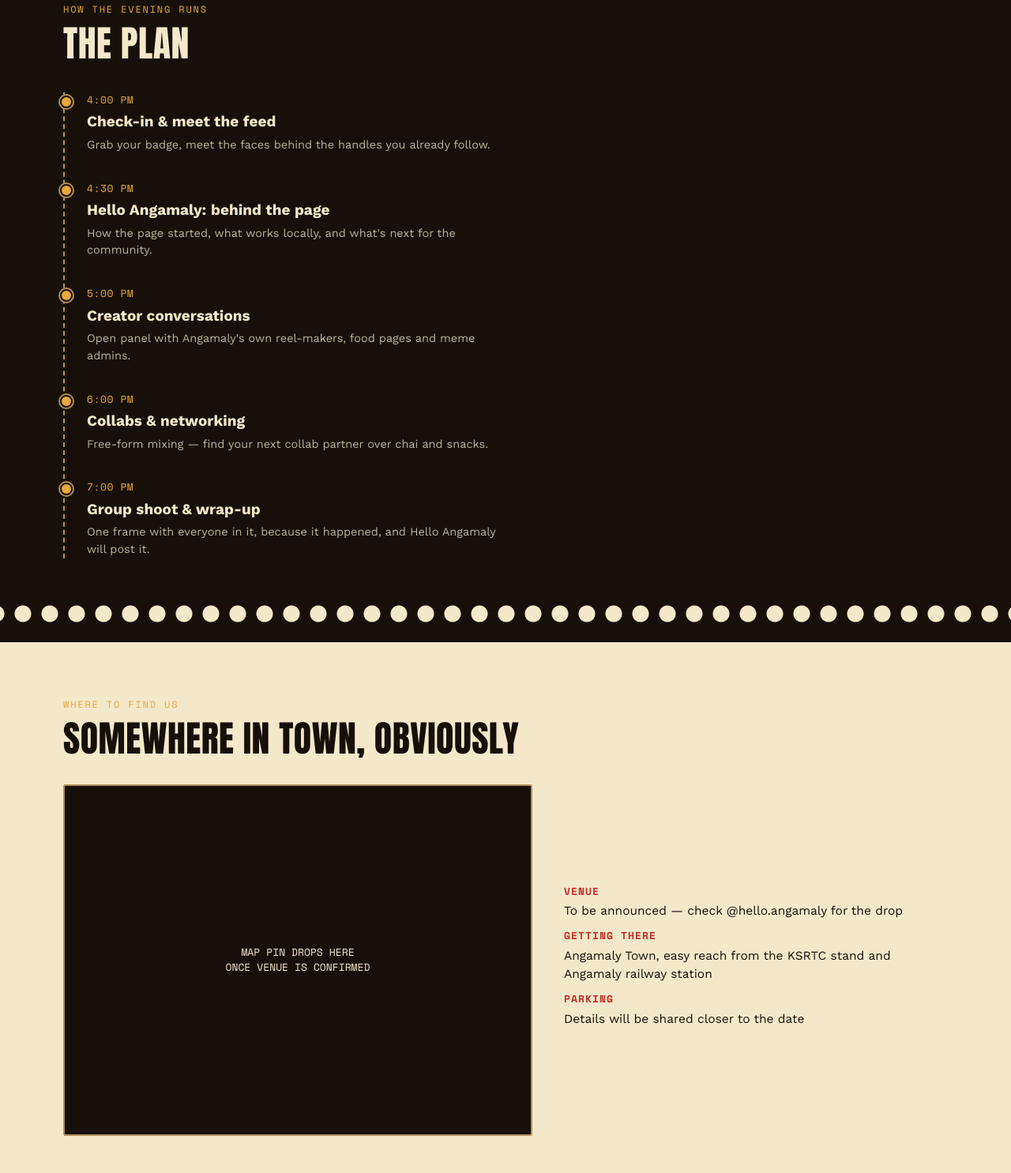
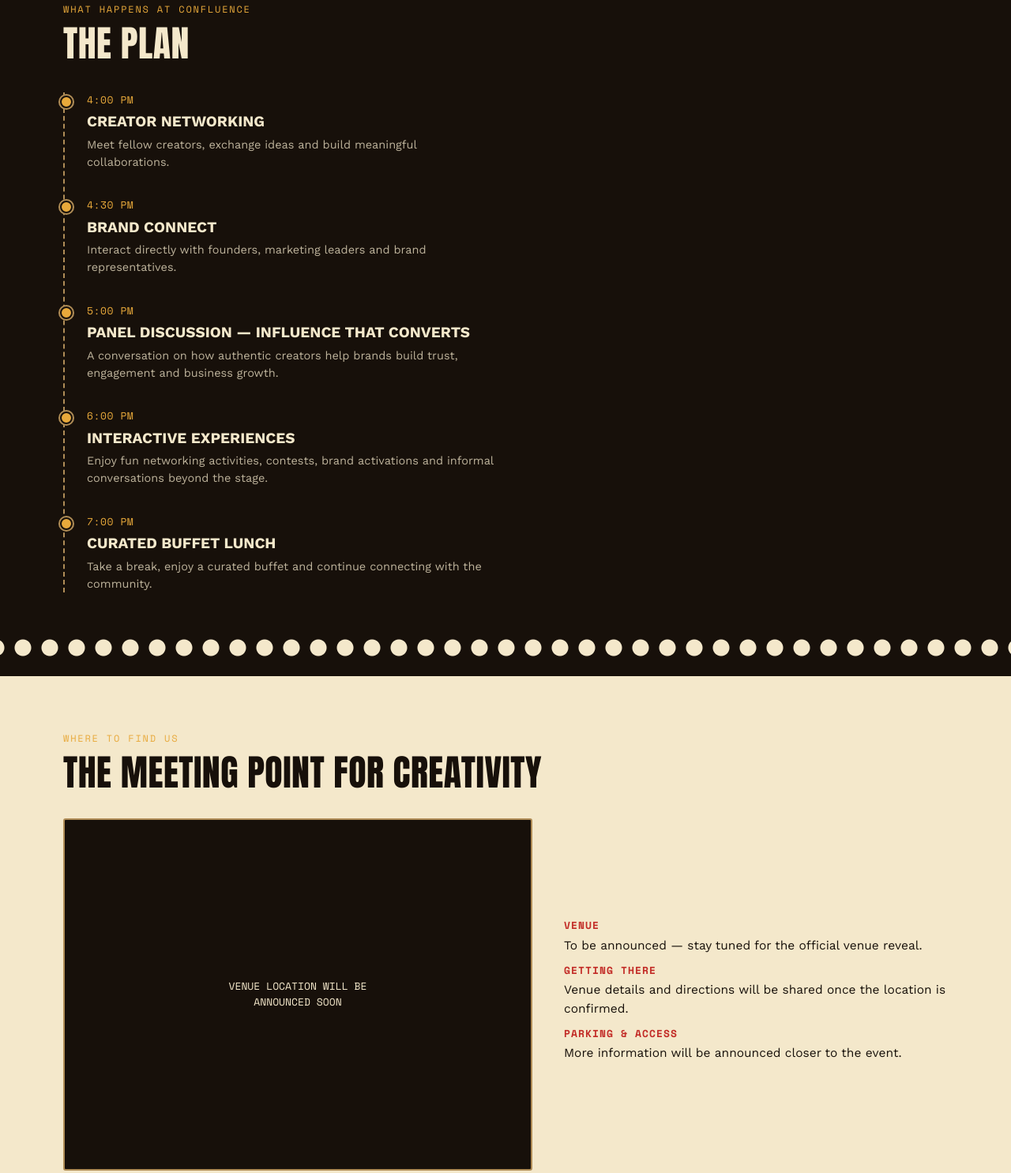
Before and after one commit to seooctotech/CONFLUENCE-Meetup2026, a plain HTML site: page index.html in a window 1280 px wide. Shown: the part 1943-3428 px from the top of the page at 79% size. Drawn offline with nearby package versions, Linux system fonts and the light colour scheme.

Commit message:
Update index.html

```diff
--- a/index.html
+++ b/index.html
@@ -559,33 +559,33 @@ MANY CREATORS.<br>ENDLESS CONNECTIONS.</h2>
 
   <section class="schedule" id="schedule">
     <div class="section-inner">
-      <div class="kicker">HOW THE EVENING RUNS</div>
-      <h2 class="section-title">The plan</h2>
+      <div class="kicker">WHAT HAPPENS AT CONFLUENCE</div>
+      <h2 class="section-title">THE PLAN</h2>
       <div class="timeline">
         <div class="t-row">
           <div class="t-time">4:00 PM</div>
-          <div class="t-title">Check-in &amp; meet the feed</div>
-          <div class="t-desc">Grab your badge, meet the faces behind the handles you already follow.</div>
+          <div class="t-title">CREATOR NETWORKING</div>
+          <div class="t-desc">Meet fellow creators, exchange ideas and build meaningful collaborations.</div>
         </div>
         <div class="t-row">
           <div class="t-time">4:30 PM</div>
-          <div class="t-title">Hello Angamaly: behind the page</div>
-          <div class="t-desc">How the page started, what works locally, and what's next for the community.</div>
+          <div class="t-title">BRAND CONNECT</div>
+          <div class="t-desc">Interact directly with founders, marketing leaders and brand representatives.</div>
         </div>
         <div class="t-row">
           <div class="t-time">5:00 PM</div>
-          <div class="t-title">Creator conversations</div>
-          <div class="t-desc">Open panel with Angamaly's own reel-makers, food pages and meme admins.</div>
+          <div class="t-title">PANEL DISCUSSION — INFLUENCE THAT CONVERTS</div>
+          <div class="t-desc">A conversation on how authentic creators help brands build trust, engagement and business growth.</div>
         </div>
         <div class="t-row">
           <div class="t-time">6:00 PM</div>
-          <div class="t-title">Collabs &amp; networking</div>
-          <div class="t-desc">Free-form mixing — find your next collab partner over chai and snacks.</div>
+          <div class="t-title">INTERACTIVE EXPERIENCES</div>
+          <div class="t-desc">Enjoy fun networking activities, contests, brand activations and informal conversations beyond the stage.</div>
         </div>
         <div class="t-row">
           <div class="t-time">7:00 PM</div>
-          <div class="t-title">Group shoot &amp; wrap-up</div>
-          <div class="t-desc">One frame with everyone in it, because it happened, and Hello Angamaly will post it.</div>
+          <div class="t-title">CURATED BUFFET LUNCH</div>
+          <div class="t-desc">Take a break, enjoy a curated buffet and continue connecting with the community.</div>
         </div>
       </div>
     </div>
@@ -609,15 +609,15 @@ MANY CREATORS.<br>ENDLESS CONNECTIONS.</h2>
   <section class="venue" id="venue">
     <div class="section-inner">
       <div class="kicker">WHERE TO FIND US</div>
-      <h2 class="section-title">Somewhere in town, obviously</h2>
+      <h2 class="section-title">THE MEETING POINT FOR CREATIVITY</h2>
       <div class="venue-grid">
         <div class="venue-map">
-          MAP PIN DROPS HERE<br>ONCE VENUE IS CONFIRMED
+          VENUE LOCATION WILL BE <br>ANNOUNCED SOON
         </div>
         <div class="venue-details">
-          <p><strong>Venue</strong> To be announced — check @hello.angamaly for the drop</p>
-          <p><strong>Getting there</strong> Angamaly Town, easy reach from the KSRTC stand and Angamaly railway station</p>
-          <p><strong>Parking</strong> Details will be shared closer to the date</p>
+          <p><strong>VENUE</strong> To be announced — stay tuned for the official venue reveal.</p>
+          <p><strong>GETTING THERE</strong>Venue details and directions will be shared once the location is confirmed.</p>
+          <p><strong>PARKING & ACCESS</strong> More information will be announced closer to the event.</p>
         </div>
       </div>
     </div>
@@ -663,9 +663,9 @@ MANY CREATORS.<br>ENDLESS CONNECTIONS.</h2>
     <div class="footer-inner">
       <div class="footer-name">HELLO ANGAMALY</div>
       <div class="footer-social">
-        <a href="https://www.instagram.com/helloangamaly/">Instagram</a>
-        <a href="https://www.facebook.com/groups/726590070813609/">Facebook</a>
-        <a href="https://www.youtube.com/@HelloAngamaly">Youtube</a>
+        <a href="https://www.instagram.com/confluence_official_/">Instagram</a>
+        <a href="https://www.facebook.com/profile.php?id=61596942502322">Facebook</a>
+        <a href="https://www.youtube.com/@joinconfluence">Youtube</a>
 
       </div>
     </div>
```
